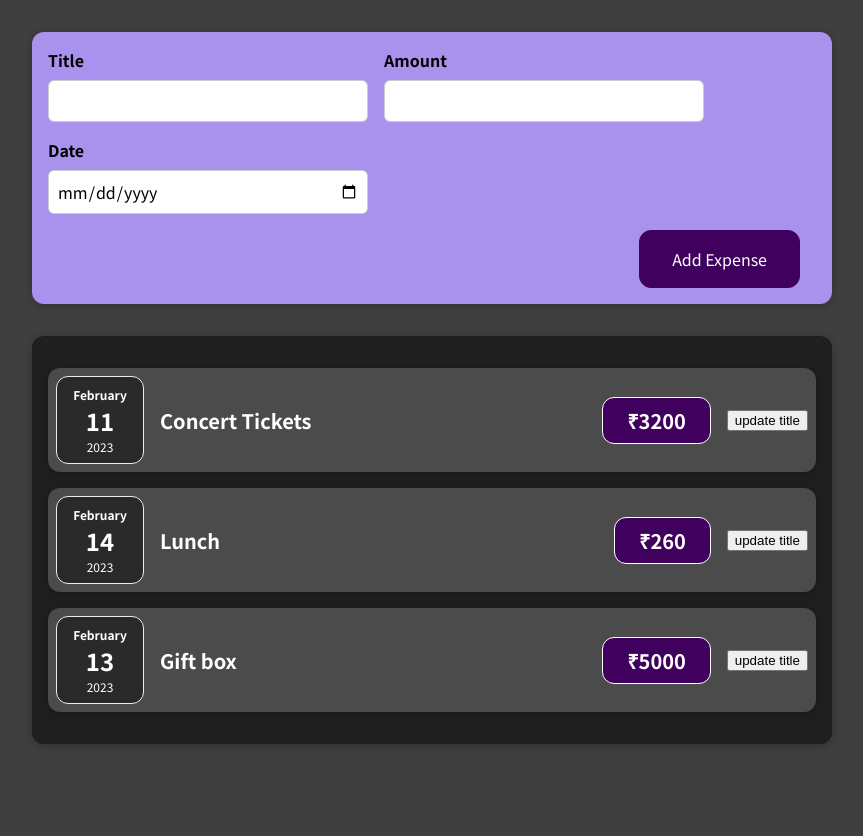
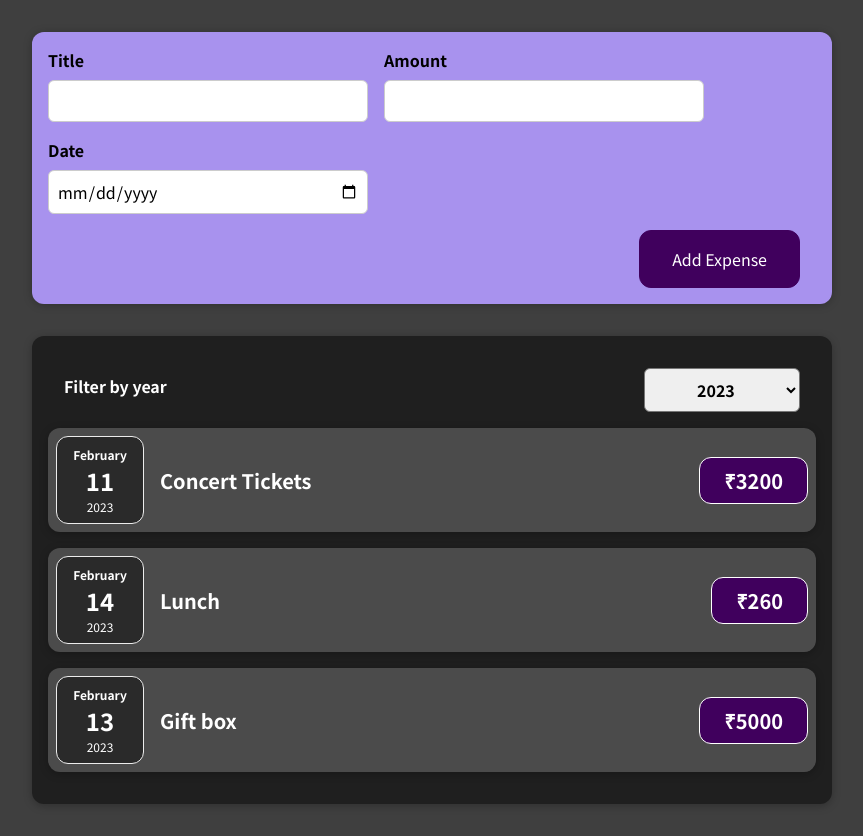
Before and after one commit to harsh-haria/React-expense_manager, a React (Create React App) app: page / in a window 1280 px wide. Shown: the whole page, without its empty margins (208-1071 px from the left). Before the commit the page ends 800 px from the top, so only its background shows below. Built offline with nearby package versions, Linux system fonts and the light colour scheme.

Commit message:
Filter component added
Also removed a unnecessary button from the expenseItem.
Basic components ready. moving on to conditional content.

```diff
--- a/src/components/ExpenseItem.js
+++ b/src/components/ExpenseItem.js
@@ -1,25 +1,15 @@
 import "./ExpenseItem.css";
-
-import { useState } from "react";
-
 import ExpenseDate from "./ExpenseDate";
 import Card from "../UI/Card";
 
 const ExpenseItem = (props) => {
   let expenseAmount = props.amount;
-  const [title, setTitle] = useState(props.title);
-
-  let onButtonClick = () => {
-    setTitle("Updated!");
-  };
-
   return (
     <Card className="expense-item">
       <ExpenseDate date={props.date} />
       <div className="expense-item__description">
-        <h2>{title}</h2>
+        <h2>{props.title}</h2>
         <div className="expense-item__price">&#8377;{expenseAmount}</div>
-        <button onClick={onButtonClick}>update title</button>
       </div>
     </Card>
   );
--- a/src/components/Expenses.js
+++ b/src/components/Expenses.js
@@ -1,11 +1,21 @@
+import { React, useState } from "react";
+
 import Card from "../UI/Card";
 import ExpenseItem from "./ExpenseItem";
+import ExpensesFilter from "./ExpensesFilter";
 
 import "./Expenses.css";
 
 const Expenses = (props) => {
+  const [year, changeSelectedYear] = useState("2023");
+  const filterChangeHandler = (year) => {
+    // console.log(year);
+    changeSelectedYear(year);
+  };
+
   return (
     <Card className="expenses">
+      <ExpensesFilter selected={year} onChangeFilter={filterChangeHandler} />
       {props.data.map((item) => {
         return (
           <ExpenseItem
--- /dev/null
+++ b/src/components/ExpensesFilter.css
@@ -0,0 +1,24 @@
+.expenses-filter {
+  color: white;
+  padding: 0 1rem;
+}
+
+.expenses-filter__control {
+  display: flex;
+  width: 100%;
+  align-items: center;
+  justify-content: space-between;
+  margin: 1rem 0;
+}
+
+.expenses-filter label {
+  font-weight: bold;
+  margin-bottom: 0.5rem;
+}
+
+.expenses-filter select {
+  font: inherit;
+  padding: 0.5rem 3rem;
+  font-weight: bold;
+  border-radius: 6px;
+}
--- /dev/null
+++ b/src/components/ExpensesFilter.js
@@ -0,0 +1,26 @@
+import React, { useState } from "react";
+
+import "./ExpensesFilter.css";
+
+const ExpensesFilter = (props) => {
+  const dropdownChangeHandler = (event) => {
+    props.onChangeFilter(event.target.value);
+  };
+
+  return (
+    <div className="expenses-filter">
+      <div className="expenses-filter__control">
+        <label>Filter by year</label>
+        <select value={props.selected} onChange={dropdownChangeHandler}>
+          <option value="2023">2023</option>
+          <option value="2022">2022</option>
+          <option value="2021">2021</option>
+          <option value="2020">2020</option>
+          <option value="2019">2019</option>
+        </select>
+      </div>
+    </div>
+  );
+};
+
+export default ExpensesFilter;
```
